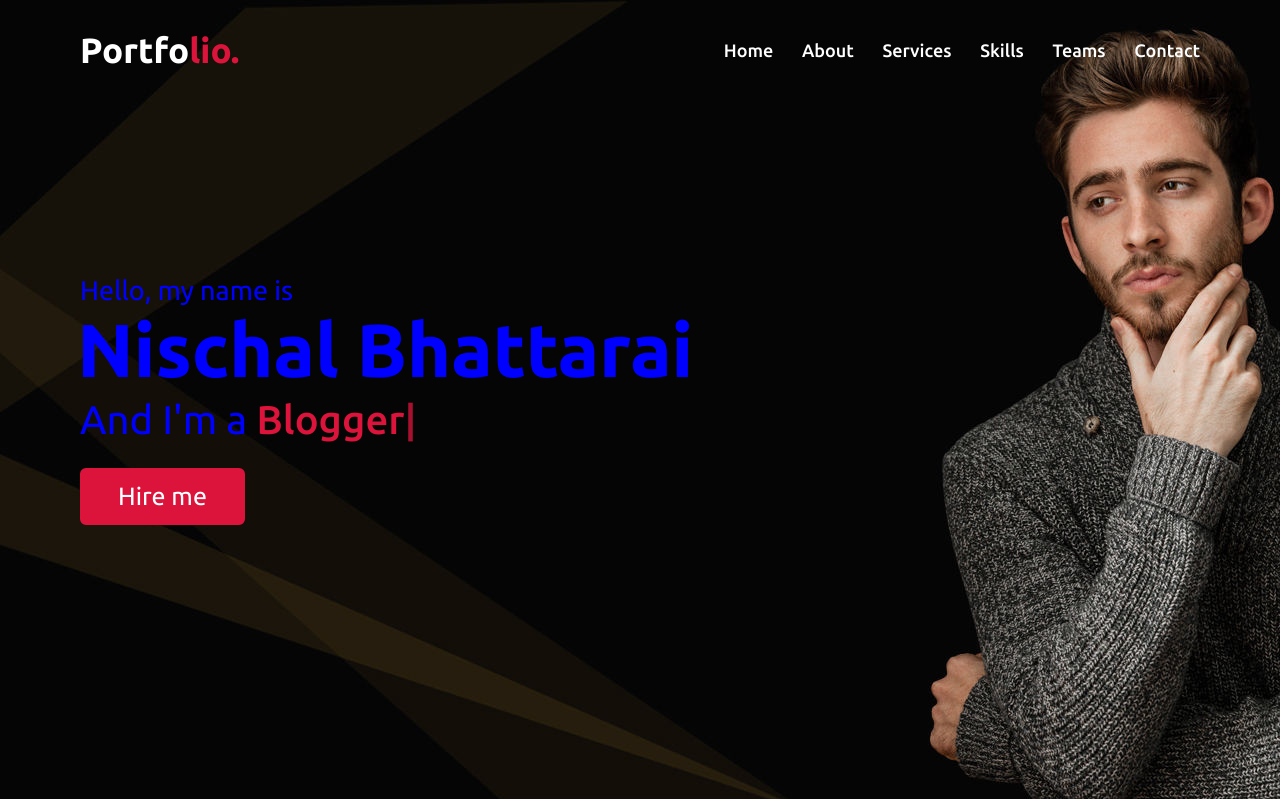
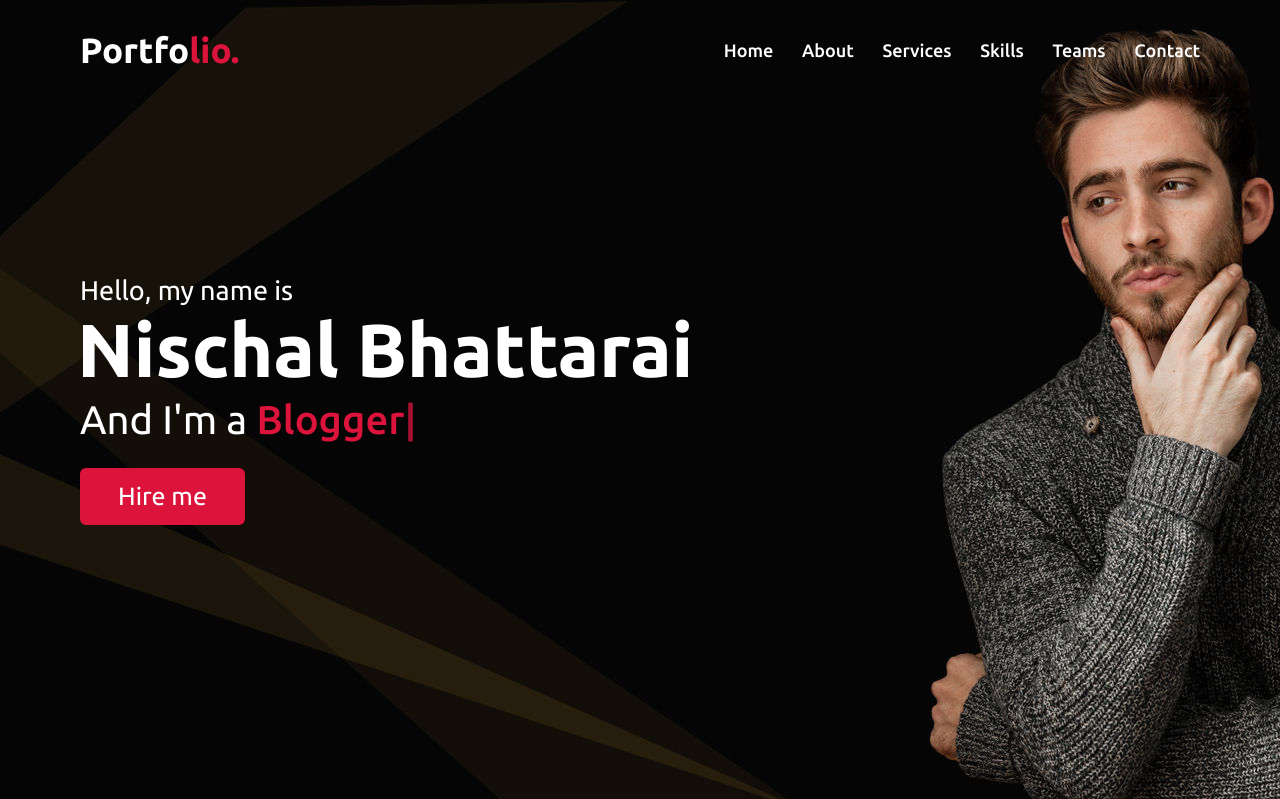
Before and after one commit to nischu2002/NIschal_portfolio, a PHP site: page / in a window 1280 px wide. Shown: the top 799 px of the page. Run offline with PHP 8.4, Linux system fonts and the light colour scheme.

Commit message:
Update style.css

```diff
--- a/style.css
+++ b/style.css
@@ -165,11 +165,12 @@ section .title::after{
 /* home section styling */
 .home{
     display: flex;
-    background: url(banner.jpg) no-repeat center;
+    background: url("/banner.jpg") no-repeat center;
     height: 100vh;
-    color: #0000ff;
+    color: #fff;
     min-height: 500px;
     background-size: cover;
+    background-color:#0000ff;
     background-attachment: fixed;
     font-family: 'Ubuntu', sans-serif;
 }
```
